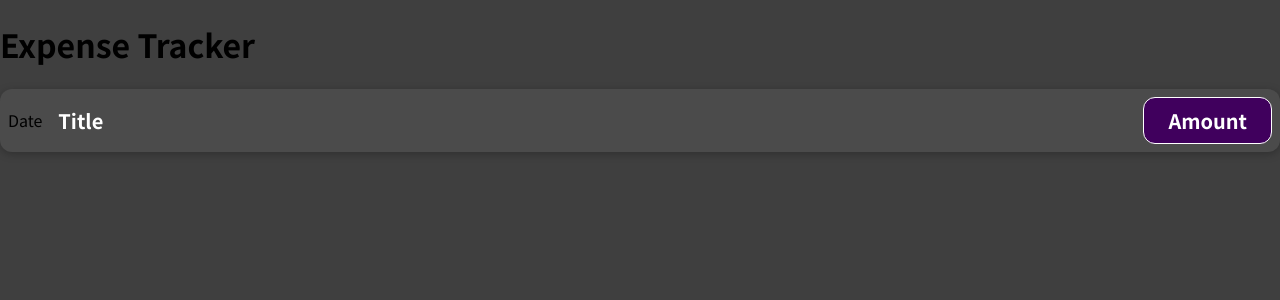
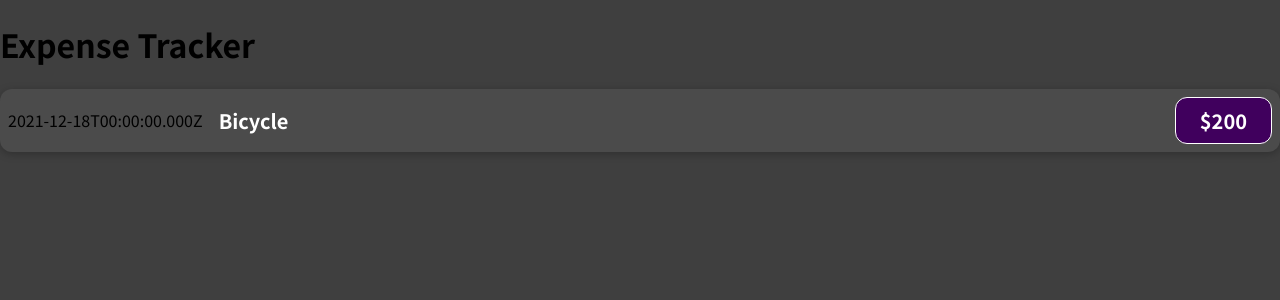
Before and after one commit to jonmccallum96/Expense-Tracker, a React (Create React App) app: page / in a window 1280 px wide. Shown: the top 300 px of the page. Built offline with nearby package versions, Linux system fonts and the light colour scheme.

Commit message:
add expense dummy data

```diff
--- a/src/App.js
+++ b/src/App.js
@@ -2,6 +2,27 @@
 import ExpenseItem from './components/ExpenseItem';
 
 function App() {
+  const expenses = [
+    {
+      id: 'e1',
+      title: 'Toilet Paper',
+      amount: 94.12,
+      date: new Date(2020, 7, 14),
+    },
+    { id: 'e2', title: 'New TV', amount: 799.49, date: new Date(2021, 2, 12) },
+    {
+      id: 'e3',
+      title: 'Car Insurance',
+      amount: 294.67,
+      date: new Date(2021, 2, 28),
+    },
+    {
+      id: 'e4',
+      title: 'New Desk (Wooden)',
+      amount: 450,
+      date: new Date(2021, 5, 12),
+    },
+  ];
   return (
     <div>
       <h1>Expense Tracker</h1>
--- a/src/components/ExpenseItem.js
+++ b/src/components/ExpenseItem.js
@@ -1,12 +1,16 @@
 import './ExpenseItem.css';
 
 function ExpenseItem() {
+  const expenseDate = new Date(2021, 11, 18).toISOString();
+  const expenseTitle = 'Bicycle';
+  const expenseAmount = 200;
+
   return (
     <div className="expense-item">
-      <div>Date</div>
+      <div>{expenseDate}</div>
       <div className="expense-item__description">
-        <h2>Title</h2>
-        <div className="expense-item__price">Amount</div>
+        <h2>{expenseTitle}</h2>
+        <div className="expense-item__price">${expenseAmount}</div>
       </div>
     </div>
   );
```
